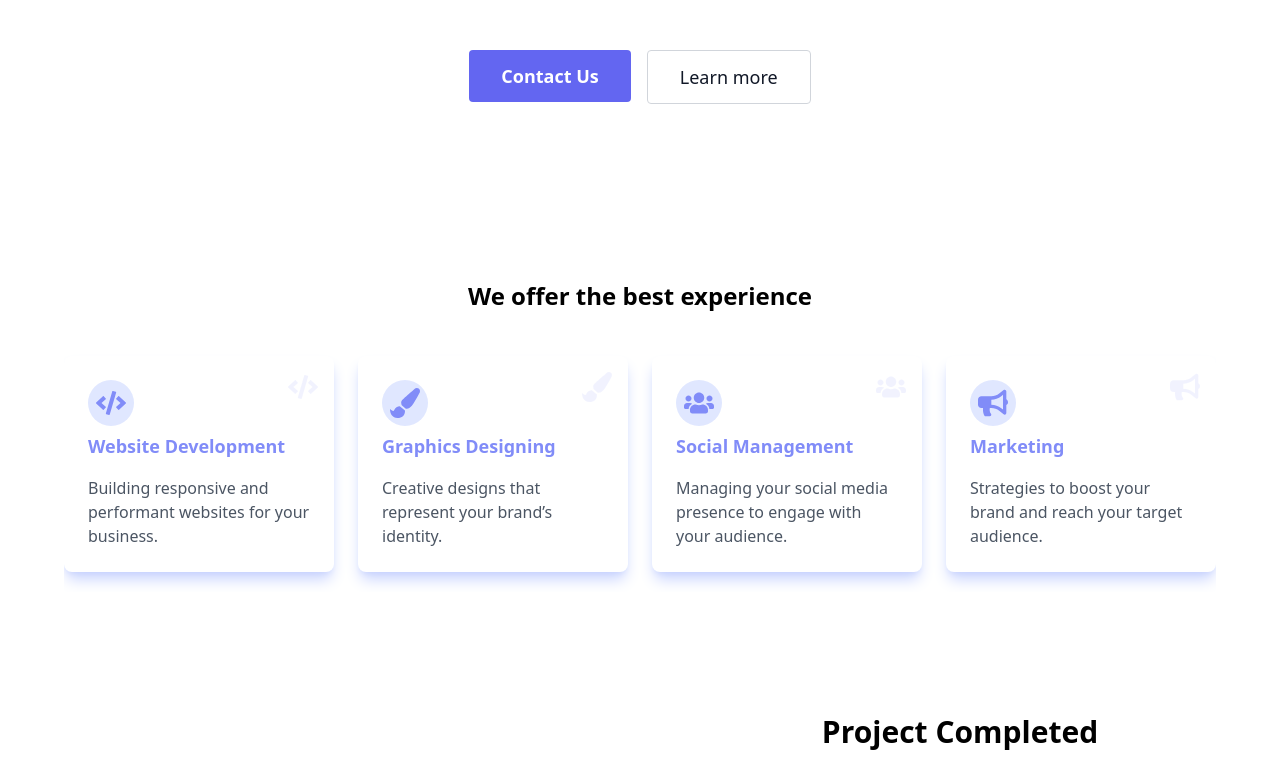
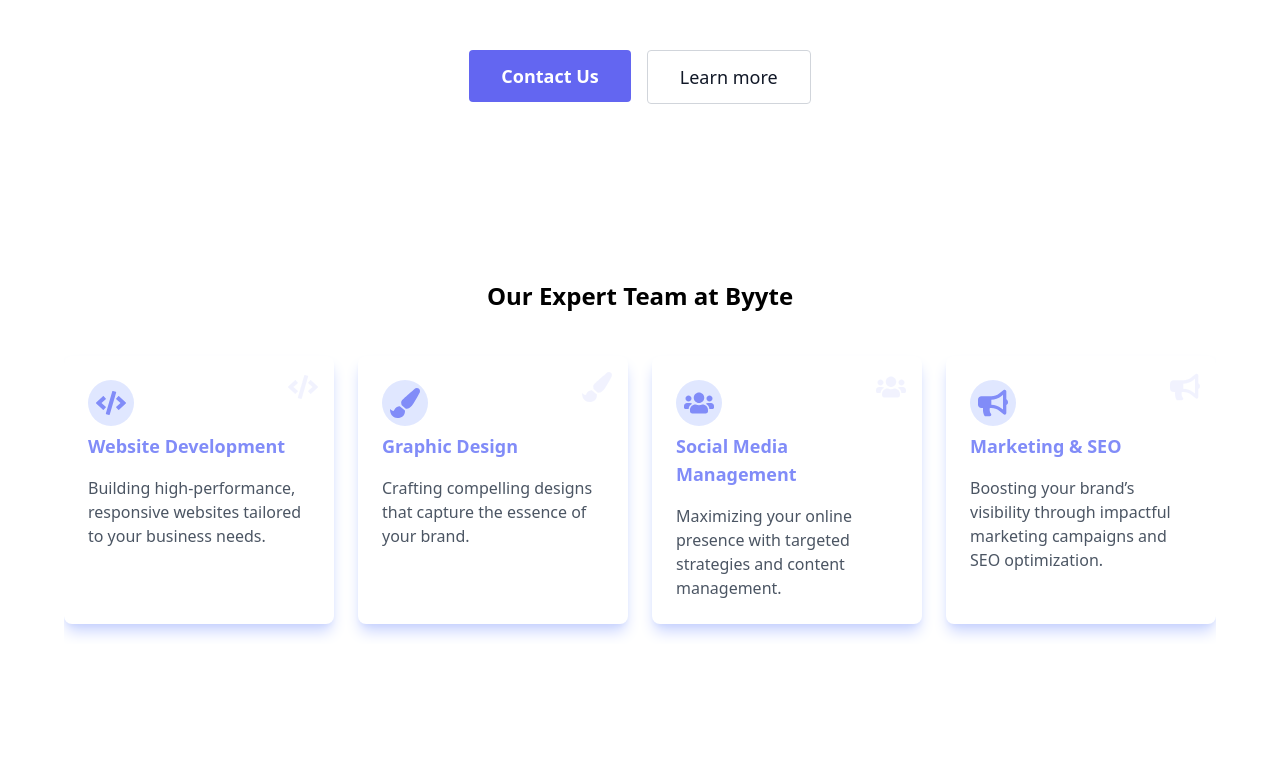
Before and after one commit to Souravhere/Bio-Link, a React (Vite) app: page / in a window 1280 px wide. Shown: the part 438-1208 px from the top of the page. Built offline with nearby package versions, Linux system fonts and the light colour scheme; a web font is replaced by a local one.

Commit message:
few data animation changes in the our services section

```diff
--- a/src/Components/OurTeam.jsx
+++ b/src/Components/OurTeam.jsx
@@ -11,28 +11,28 @@ const cardVariants = {
 const OurTeam = () => {
   return (
     <div className="flex flex-col items-center justify-center py-10 bg-white">
-      <h2 className="text-2xl font-bold mb-6">We offer the best experience</h2>
+      <h2 className="text-2xl font-bold mb-6">Our Expert Team at Byyte</h2>
       <div className="grid grid-cols-1 sm:grid-cols-2 lg:grid-cols-4 gap-6 max-w-6xl w-full py-5">
         {[
           {
             title: 'Website Development',
             icon: <FaCode size={30} />,
-            description: 'Building responsive and performant websites for your business.',
+            description: 'Building high-performance, responsive websites tailored to your business needs.',
           },
           {
-            title: 'Graphics Designing',
+            title: 'Graphic Design',
             icon: <FaPaintBrush size={30} />,
-            description: 'Creative designs that represent your brand’s identity.',
+            description: 'Crafting compelling designs that capture the essence of your brand.',
           },
           {
-            title: 'Social Management',
+            title: 'Social Media Management',
             icon: <FaUsers size={30} />,
-            description: 'Managing your social media presence to engage with your audience.',
+            description: 'Maximizing your online presence with targeted strategies and content management.',
           },
           {
-            title: 'Marketing',
+            title: 'Marketing & SEO',
             icon: <FaBullhorn size={30} />,
-            description: 'Strategies to boost your brand and reach your target audience.',
+            description: 'Boosting your brand’s visibility through impactful marketing campaigns and SEO optimization.',
           },
         ].map((card, index) => (
           <motion.div
```
